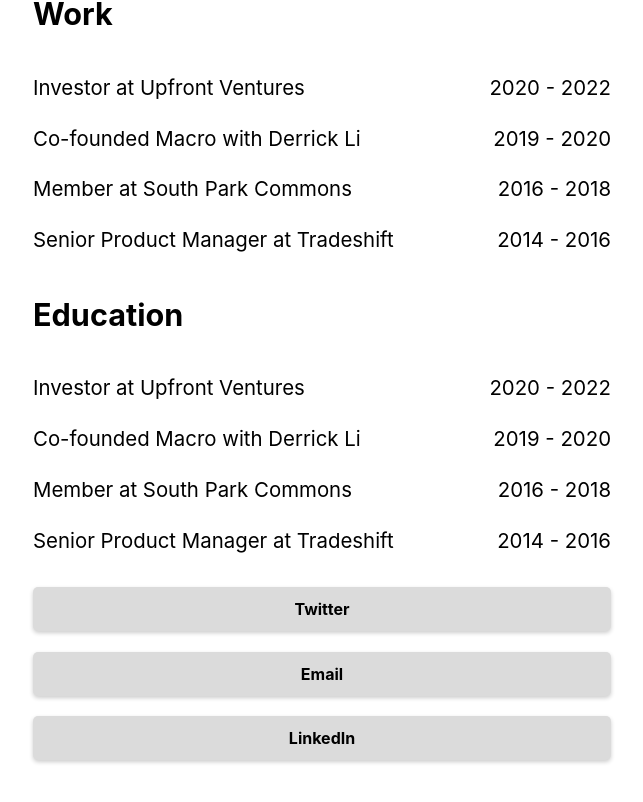
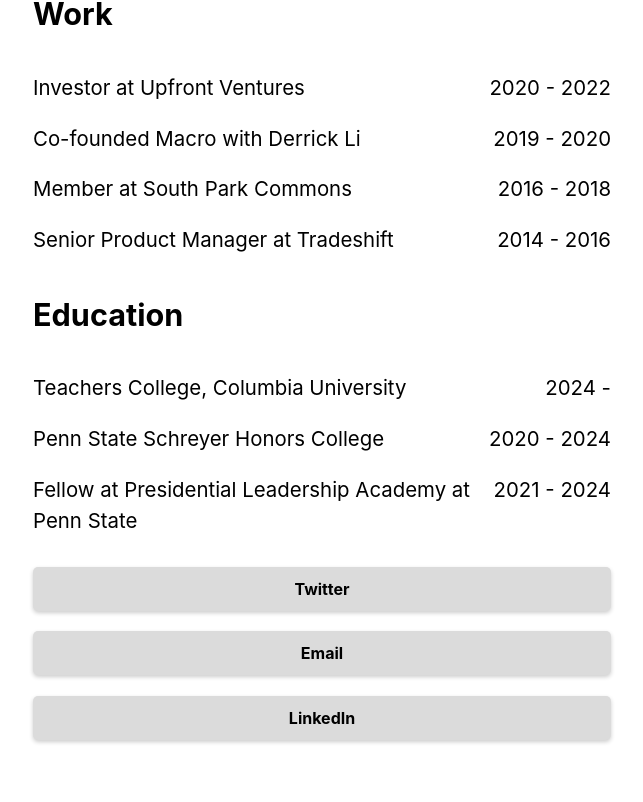
Before and after one commit to dvdhutch/dvdhutch-personal-site, a Next.js app: page / in a window 1280 px wide. Shown: the part 1651-2453 px from the top of the page, without its empty margins (318-961 px from the left). Built offline with nearby package versions, Linux system fonts and the light colour scheme.

Commit message:
Update index.js

```diff
--- a/pages/index.js
+++ b/pages/index.js
@@ -60,20 +60,16 @@
   <h2>Education</h2>
   <div className={utilStyles.workContainer}>
     <div className={utilStyles.workRow}>
-      <div className={utilStyles.workTitle}>Investor at Upfront Ventures</div>
-      <div className={utilStyles.workDate}>2020 - 2022</div>
+      <div className={utilStyles.workTitle}>Teachers College, Columbia University</div>
+      <div className={utilStyles.workDate}>2024 -</div>
     </div>
     <div className={utilStyles.workRow}>
-      <div className={utilStyles.workTitle}>Co-founded Macro with Derrick Li</div>
-      <div className={utilStyles.workDate}>2019 - 2020</div>
+      <div className={utilStyles.workTitle}>Penn State Schreyer Honors College</div>
+      <div className={utilStyles.workDate}>2020 - 2024</div>
     </div>
     <div className={utilStyles.workRow}>
-      <div className={utilStyles.workTitle}>Member at South Park Commons</div>
-      <div className={utilStyles.workDate}>2016 - 2018</div>
-    </div>
-    <div className={utilStyles.workRow}>
-      <div className={utilStyles.workTitle}>Senior Product Manager at Tradeshift</div>
-      <div className={utilStyles.workDate}>2014 - 2016</div>
+      <div className={utilStyles.workTitle}>Fellow at Presidential Leadership Academy at Penn State</div>
+      <div className={utilStyles.workDate}>2021 - 2024</div>
     </div>
   </div>
   <p> <a class='button' href="https://twitter.com/dvdhutch">Twitter</a></p>
```
